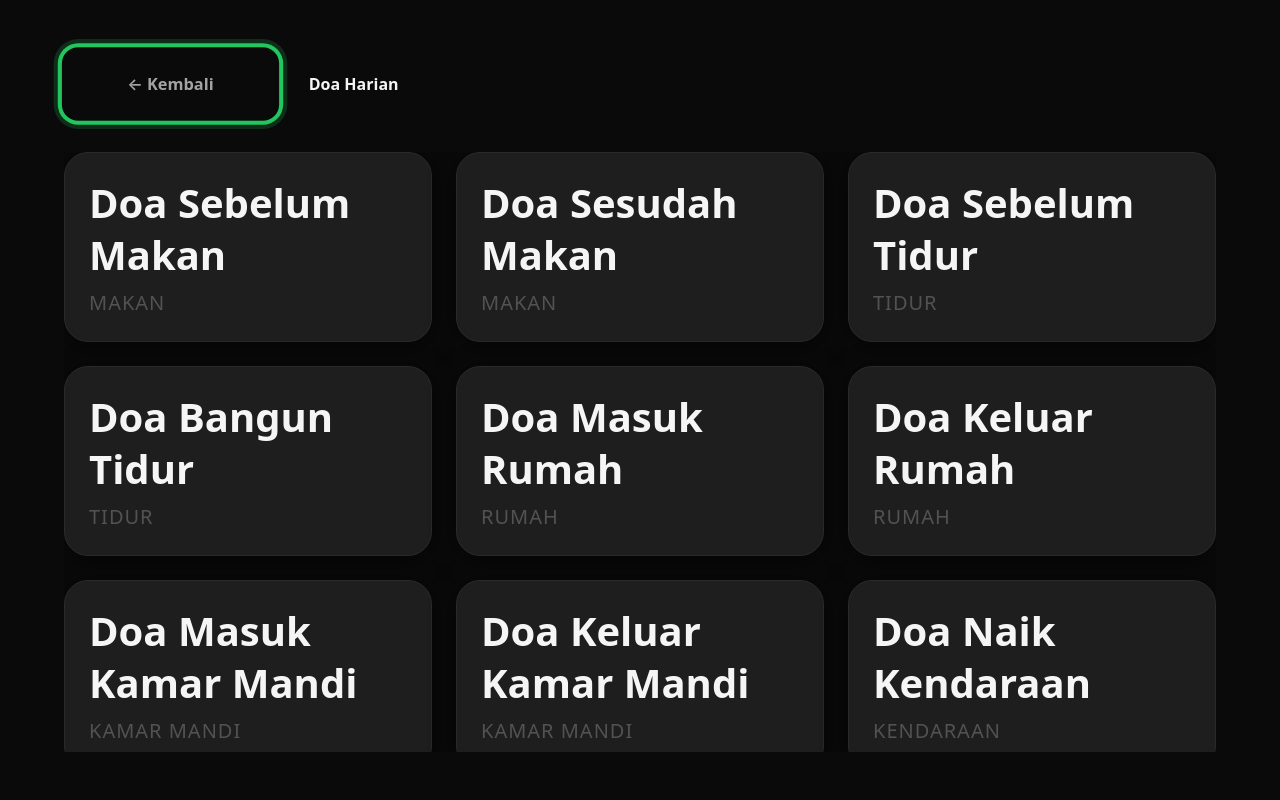
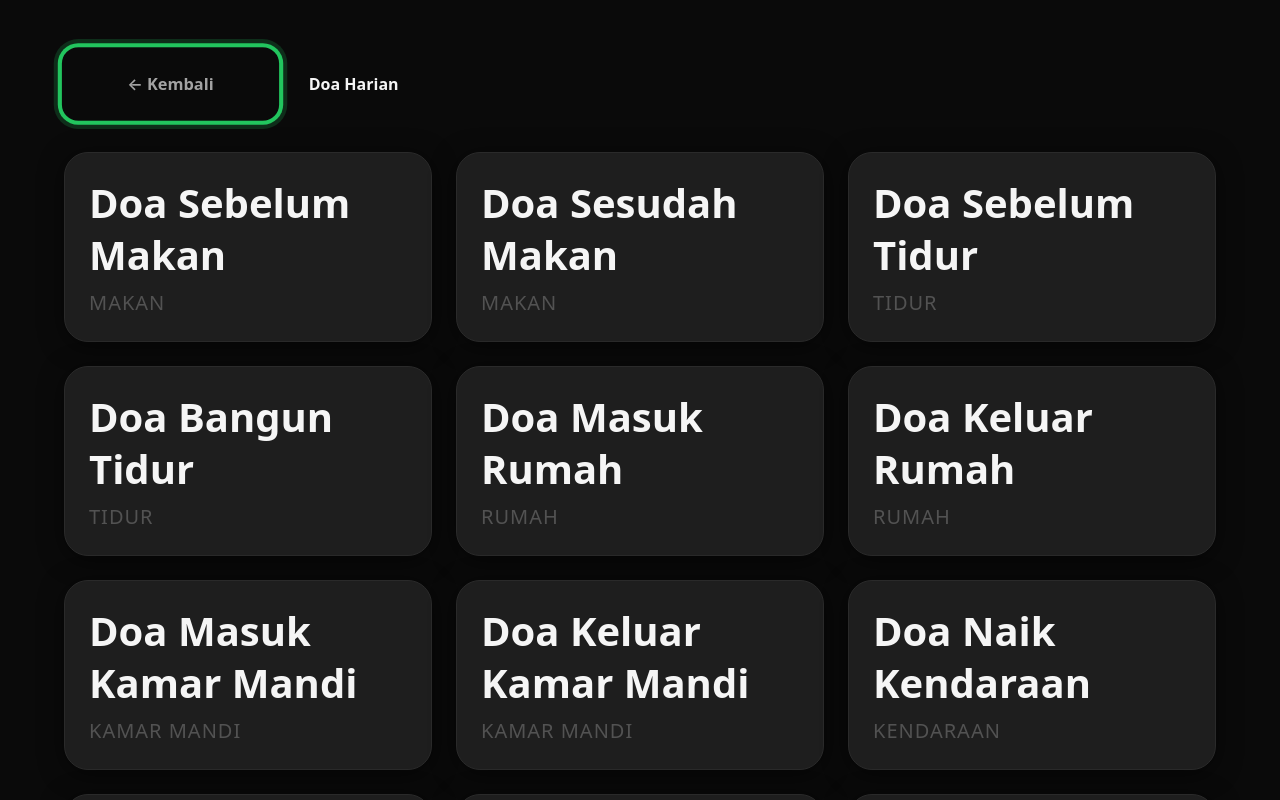
Before and after one commit to xebec51/al-kautsar-tpa, a React (Vite) app: page /dua in a window 1280 px wide. Built offline with nearby package versions, Linux system fonts and the light colour scheme.

Commit message:
feat(content): update prayer texts, expand daily duas, and improve Arabic font controls

```diff
--- a/src/contexts/FontSettingsContextDef.ts
+++ b/src/contexts/FontSettingsContextDef.ts
@@ -13,7 +13,7 @@ export interface FontSettings {
 }
 
 export const ARABIC_STEP = 8
-export const ARABIC_MIN = 80
+export const ARABIC_MIN = 40
 export const ARABIC_MAX = 220
 export const ARABIC_DEFAULT = 140
 
--- a/src/features/dua/data/duas.json
+++ b/src/features/dua/data/duas.json
@@ -2,17 +2,17 @@
   {
     "id": "sebelum-makan",
     "title": "Doa Sebelum Makan",
-    "arabicText": "بِسْمِ اللَّهِ وَعَلَى بَرَكَةِ اللَّهِ",
-    "latinText": "Bismillaahi wa 'alaa barakatillaah",
-    "translation": "Dengan menyebut nama Allah dan atas berkah Allah",
+    "arabicText": "اَللَّهُمَّ بَارِكْ لَنَا فِيْمَا رَزَقْتَنَا وَقِنَا عَذَابَ النَّارِ",
+    "latinText": "Allaahumma baarik lanaa fiimaa razaqtanaa, waqinaa 'adzaabannaaar",
+    "translation": "Ya Allah, berkahilah kami atas rezeki yang telah Engkau berikan kepada kami, dan jagalah kami dari siksa api neraka",
     "category": "makan"
   },
   {
     "id": "sesudah-makan",
     "title": "Doa Sesudah Makan",
     "arabicText": "اَلْحَمْدُ لِلَّهِ الَّذِيْ أَطْعَمَنَا وَسَقَانَا وَجَعَلَنَا مِنَ الْمُسْلِمِيْنَ",
-    "latinText": "Alhamdu lillaahil ladzii ath'amanaa wa saqaanaa wa ja'alanaa minal muslimiin",
-    "translation": "Segala puji bagi Allah yang telah memberi kami makan dan minum, serta menjadikan kami termasuk orang-orang Islam",
+    "latinText": "Alhamdulillaahilladzi ath'amanaa wa saqaanaa wa ja'alanaa minal muslimiin",
+    "translation": "Segala puji bagi Allah yang telah memberi kami makan dan minum, serta menjadikan kami termasuk orang-orang yang berserah diri (muslim)",
     "category": "makan"
   },
   {
@@ -27,7 +27,7 @@
     "id": "bangun-tidur",
     "title": "Doa Bangun Tidur",
     "arabicText": "اَلْحَمْدُ لِلَّهِ الَّذِيْ أَحْيَانَا بَعْدَ مَا أَمَاتَنَا وَإِلَيْهِ النُّشُوْرُ",
-    "latinText": "Alhamdu lillaahil ladzii ahyaanaa ba'da maa amaatanaa wa ilaihin nusyuur",
+    "latinText": "Alhamdulillaahil ladzii ahyaanaa ba'da maa amaatanaa wa ilaihin nusyuur",
     "translation": "Segala puji bagi Allah yang telah menghidupkan kami setelah mematikan kami, dan kepada-Nya kami akan kembali",
     "category": "tidur"
   },
@@ -35,7 +35,7 @@
     "id": "masuk-rumah",
     "title": "Doa Masuk Rumah",
     "arabicText": "بِسْمِ اللَّهِ وَلَجْنَا وَبِسْمِ اللَّهِ خَرَجْنَا وَعَلَى اللَّهِ رَبِّنَا تَوَكَّلْنَا",
-    "latinText": "Bismillaahi walajna wa bismillaahi khorojna wa 'alalloohi robbinaa tawakkalnaa",
+    "latinText": "Bismillaahi walajna wa bismillaahi kharajnaa wa 'alallaahi rabbinaa tawakkalnaa",
     "translation": "Dengan nama Allah kami masuk dan dengan nama Allah kami keluar, dan kepada Allah Tuhan kami kami bertawakal",
     "category": "rumah"
   },
@@ -58,16 +58,16 @@
   {
     "id": "keluar-kamar-mandi",
     "title": "Doa Keluar Kamar Mandi",
-    "arabicText": "غُفْرَانَكَ",
-    "latinText": "Ghufraanaka",
-    "translation": "Aku memohon ampunan-Mu ya Allah",
+    "arabicText": "غُفْرَانَكَ اَلْحَمْدُ لِلَّهِ الَّذِيْ أَذْهَبَ عَنِّيَ الْأَذَى وَعَافَانِيْ",
+    "latinText": "Ghufraanaka, alhamdulillaahil ladzii adzhaba 'annil adzaa wa 'aafaanii",
+    "translation": "Dengan mengharap ampunan-Mu. Segala puji bagi Allah yang telah menghilangkan kotoran dariku dan menyehatkanku",
     "category": "kamar-mandi"
   },
   {
     "id": "naik-kendaraan",
     "title": "Doa Naik Kendaraan",
     "arabicText": "سُبْحَانَ الَّذِيْ سَخَّرَ لَنَا هَذَا وَمَا كُنَّا لَهُ مُقْرِنِيْنَ وَإِنَّا إِلَى رَبِّنَا لَمُنْقَلِبُوْنَ",
-    "latinText": "Subhaanalladzii sakhkhoro lanaa haadzaa wa maa kunnaa lahuu muqriniin wa innaa ilaa robbinaa lamunqolibuun",
+    "latinText": "Subhaanalladzi sakhkhara lanaa haadzaa wa maa kunnaa lahuu muqriniin, wa innaa ilaa rabbinaa lamunqalibuun",
     "translation": "Maha Suci Allah yang telah menundukkan ini untuk kami, padahal kami sebelumnya tidak mampu menguasainya, dan sesungguhnya kami akan kembali kepada Tuhan kami",
     "category": "kendaraan"
   },
@@ -75,7 +75,7 @@
     "id": "masuk-masjid",
     "title": "Doa Masuk Masjid",
     "arabicText": "اَللَّهُمَّ افْتَحْ لِيْ أَبْوَابَ رَحْمَتِكَ",
-    "latinText": "Allaahumaftah lii abwaaba rohmatik",
+    "latinText": "Allaahummaftah lii abwaaba rohmatik",
     "translation": "Ya Allah, bukakanlah bagiku pintu-pintu rahmat-Mu",
     "category": "masjid"
   },
@@ -94,5 +94,53 @@
     "latinText": "Allaahumma kamaa hassanta kholqii fahassin khuluqii",
     "translation": "Ya Allah, sebagaimana Engkau telah memperindah rupaku, maka perindahlah pula akhlakku",
     "category": "ibadah"
+  },
+  {
+    "id": "sebelum-belajar",
+    "title": "Doa Sebelum Belajar",
+    "arabicText": "رَبِّ زِدْنِيْ عِلْمًا وَارْزُقْنِيْ فَهْمًا وَاجْعَلْنِيْ مِنَ الصَّالِحِيْنَ",
+    "latinText": "Rabbi zidnii 'ilman, warzuqnii fahman, waj'alnii minash-shoolihiin",
+    "translation": "Ya Allah, tambahkanlah ilmuku, berikanlah aku pemahaman yang baik, dan jadikanlah aku termasuk orang-orang yang shaleh",
+    "category": "belajar"
+  },
+  {
+    "id": "setelah-belajar",
+    "title": "Doa Setelah Belajar",
+    "arabicText": "اَللَّهُمَّ أَرِنَا الْحَقَّ حَقًّا وَارْزُقْنَا اتِّبَاعَهُ وَأَرِنَا الْبَاطِلَ بَاطِلًا وَارْزُقْنَا اجْتِنَابَهُ",
+    "latinText": "Allaahumma arinal haqqa haqqan, warzuqnat tiba'ahu, wa arinal baatila baatilan, warzuqnaj tinabahu",
+    "translation": "Ya Allah, tunjukkanlah kepada kami kebenaran sebagai kebenaran dan karuniakanlah kami untuk mengikutinya, serta tunjukkanlah kepada kami kebatilan sebagai kebatilan dan karuniakanlah kami untuk menjauhinya",
+    "category": "belajar"
+  },
+  {
+    "id": "mohon-ampunan-orang-tua",
+    "title": "Doa untuk Kedua Orang Tua",
+    "arabicText": "رَبِّ اغْفِرْلِيْ وَلِوَالِدَيَّ وَارْحَمْهُمَا كَمَا رَبَّيَانِيْ صَغِيْرًا",
+    "latinText": "Rabbighfirlii wa liwaalidayya warhamhumaa kamaa rabbayaanii shaghiiraa",
+    "translation": "Ya Allah, ampunilah aku dan kedua orang tuaku, sayangilah mereka sebagaimana mereka menyayangiku di waktu kecil",
+    "category": "keluarga"
+  },
+  {
+    "id": "khatmil-quran-1",
+    "title": "Doa Khatmil Qur'an (1)",
+    "arabicText": "اَللَّهُمَّ ارْحَمْنَا بِالْقُرْآنِ وَاجْعَلْهُ لَنَا إِمَامًا وَنُوْرًا وَهُدًى وَرَحْمَةً",
+    "latinText": "Allaahummarhamna bilqur'aan, waj'alhu lanaa imaaman, wa nuuran, wa hudan, wa rahmah",
+    "translation": "Ya Allah, rahmatilah kami dengan Al-Qur'an, jadikanlah ia pemimpin, cahaya, petunjuk, dan rahmat bagi kami",
+    "category": "ibadah"
+  },
+  {
+    "id": "khatmil-quran-2",
+    "title": "Doa Khatmil Qur'an (2)",
+    "arabicText": "اَللَّهُمَّ ذَكِّرْنَا مِنْهُ مَا نَسِيْنَا وَعَلِّمْنَا مِنْهُ مَا جَهِلْنَا وَارْزُقْنَا تِلَاوَتَهُ آنَاءَ اللَّيْلِ وَأَطْرَافَ النَّهَارِ",
+    "latinText": "Allaahumma dzakkirnaa minhu maa nasiinaa, wa 'allimnaa minhu maa jahilnaa, warzuqnaa tilaawatahu aanaa'allaili wa athraafannahaar",
+    "translation": "Ya Allah, ingatkanlah kami akan yang telah kami lupakan, ajarkanlah yang belum kami ketahui, dan karuniakanlah kami untuk membacanya di waktu malam dan di ujung siang",
+    "category": "ibadah"
+  },
+  {
+    "id": "khatmil-quran-3",
+    "title": "Doa Khatmil Qur'an (3)",
+    "arabicText": "وَاجْعَلْهُ لَنَا حُجَّةً يَا رَبَّ الْعَالَمِيْنَ",
+    "latinText": "Waj'alhu lanaa hujjatan, yaa rabbal 'aalamiin",
+    "translation": "Dan jadikanlah ia sebagai hujjah (pegangan) bagi kami, wahai Tuhan semesta alam",
+    "category": "ibadah"
   }
 ]
--- a/src/features/dua/pages/DuaListPage.tsx
+++ b/src/features/dua/pages/DuaListPage.tsx
@@ -13,6 +13,8 @@ const CATEGORY_LABELS: Record<string, string> = {
   kendaraan: 'Kendaraan',
   masjid: 'Masjid',
   ibadah: 'Ibadah',
+  belajar: 'Belajar',
+  keluarga: 'Keluarga',
 }
 
 export function DuaListPage() {
@@ -27,7 +29,7 @@ export function DuaListPage() {
         <Typography variant="heading">Doa Harian</Typography>
       </div>
 
-      <div className="grid grid-cols-3 gap-tv-3 overflow-hidden">
+      <div className="grid grid-cols-3 gap-tv-3">
         {duas.map((dua) => (
           <Card key={dua.id} id={`dua-${dua.id}`} compact onClick={() => navigate(`/dua/${dua.id}`)}>
             <p className="text-tv-lg font-semibold text-text-primary mb-tv-1">{dua.title}</p>
--- a/src/features/prayer/data/prayers.json
+++ b/src/features/prayer/data/prayers.json
@@ -25,11 +25,11 @@
   },
   {
     "id": "itidal",
-    "title": "Doa I'tidal",
+    "title": "Bacaan I'tidal",
     "category": "wajib",
-    "arabicText": "رَبَّنَا وَلَكَ الْحَمْدُ حَمْدًا كَثِيرًا طَيِّبًا مُبَارَكًا فِيهِ",
-    "latinText": "Rabbanā wa lakal-hamdu hamdan kathīran thayyiban mubārakan fīh.",
-    "translation": "Ya Tuhan kami, dan bagi-Mu segala puji, pujian yang banyak, yang baik dan yang diberkahi."
+    "arabicText": "سَمِعَ اللَّهُ لِمَنْ حَمِدَهُ رَبَّنَا لَكَ الْحَمْدُ",
+    "latinText": "Sami'allaahu liman hamidah, Rabbanaa lakal hamdu",
+    "translation": "Allah mendengar orang yang memuji-Nya. Wahai Tuhan kami, segala puji hanya untuk-Mu"
   },
   {
     "id": "sujud",
--- a/src/features/prayer/pages/PrayerListPage.tsx
+++ b/src/features/prayer/pages/PrayerListPage.tsx
@@ -17,7 +17,7 @@ export function PrayerListPage() {
         <Typography variant="heading">Bacaan Shalat</Typography>
       </div>
 
-      <div className="grid grid-cols-3 gap-tv-3 overflow-hidden">
+      <div className="grid grid-cols-3 gap-tv-3">
         {prayers.map((prayer) => (
           <Card
             key={prayer.id}
--- a/src/features/tpa/pages/MaterialListPage.tsx
+++ b/src/features/tpa/pages/MaterialListPage.tsx
@@ -25,7 +25,7 @@ export function MaterialListPage() {
         <Typography variant="heading">Materi TPA</Typography>
       </div>
 
-      <div className="grid grid-cols-3 gap-tv-3 overflow-hidden">
+      <div className="grid grid-cols-3 gap-tv-3">
         {materials.map((material) => (
           <Card
             key={material.id}
--- a/src/router/index.tsx
+++ b/src/router/index.tsx
@@ -8,6 +8,7 @@ import { DuaDetailPage } from '@/features/dua/pages/DuaDetailPage'
 import { MaterialListPage } from '@/features/tpa/pages/MaterialListPage'
 import { MaterialDetailPage } from '@/features/tpa/pages/MaterialDetailPage'
 import { AdminPage } from '@/features/admin/pages/AdminPage'
+import { SettingsPage } from '@/features/settings/pages/SettingsPage'
 
 export const router = createBrowserRouter([
   {
@@ -21,6 +22,7 @@ export const router = createBrowserRouter([
       { path: 'dua/:id', element: <DuaDetailPage /> },
       { path: 'material', element: <MaterialListPage /> },
       { path: 'material/:id', element: <MaterialDetailPage /> },
+      { path: 'settings', element: <SettingsPage /> },
     ],
   },
   // Admin dashboard: desktop-only, outside TV layout
```
Also changed, not shown: src/features/settings/pages/SettingsPage.tsx (added, +117 -0 lines).
